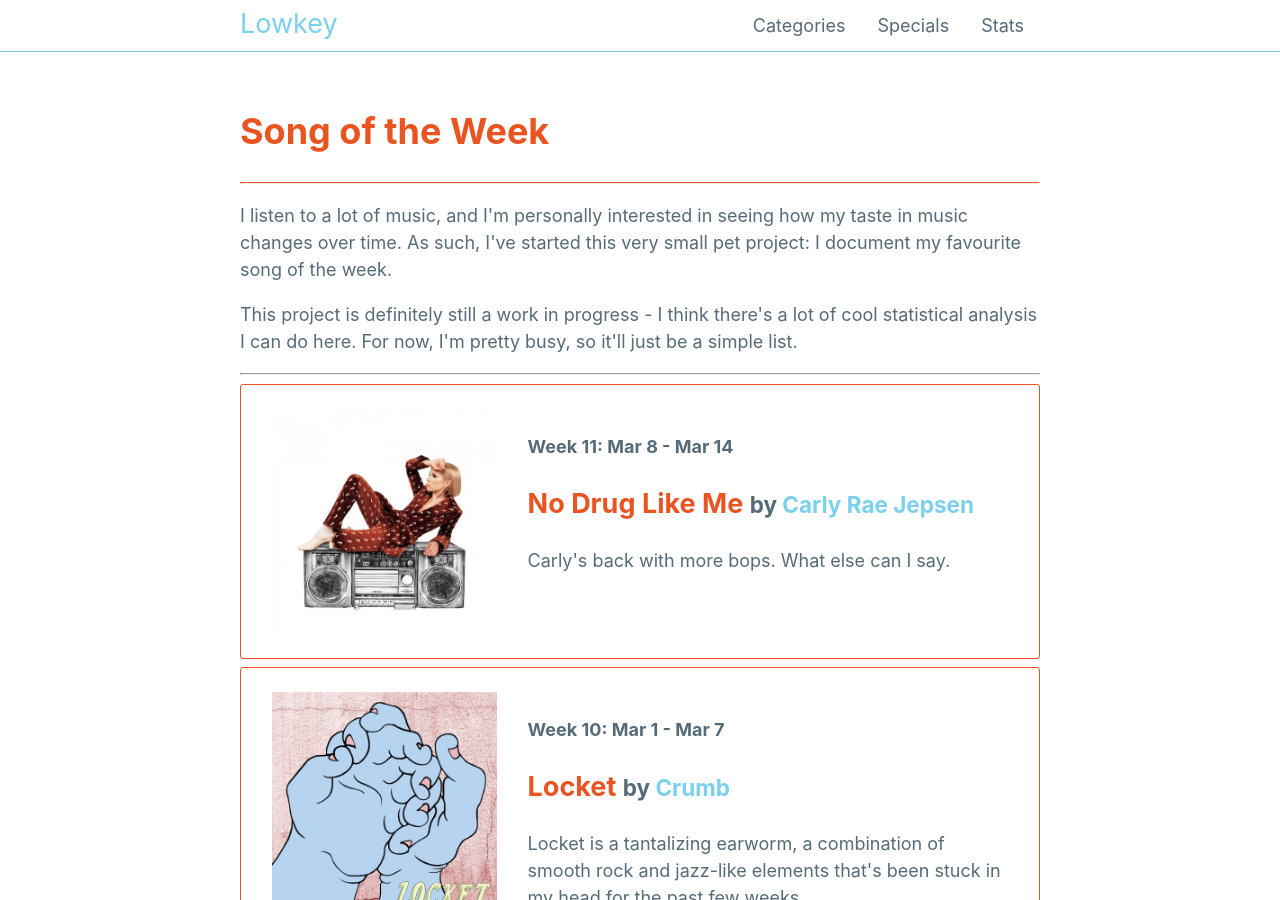
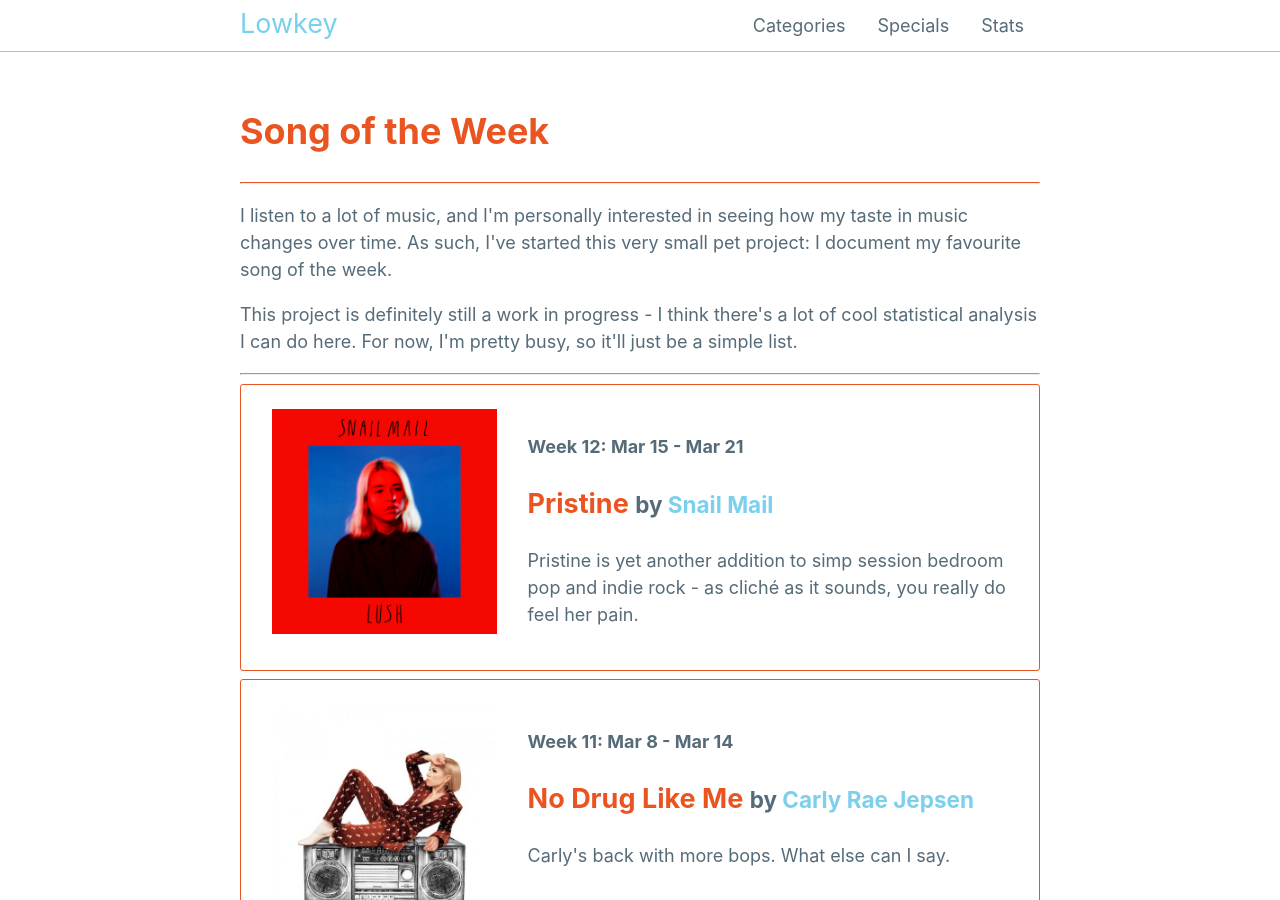
Before and after one commit to mattxwang/lowkey, a Jekyll site: the page built from _stats/song-of-the-week.html, in a window 1280 px wide and 900 px high. Built offline with Jekyll 4.4.1, drawn with Linux system fonts in a browser that asks for light colours.

Commit message:
pristine!!!

```diff
--- a/_data/stats.yml
+++ b/_data/stats.yml
@@ -109,3 +109,13 @@
     year: 2019
     blurb: >
       Carly's back with more bops. What else can I say.
+  week12:
+    week: "Week 12: Mar 15 - Mar 21"
+    title: "Pristine"
+    artist: "Snail Mail"
+    album: "Lush"
+    album_art: "lush.png"
+    genre: "indie rock"
+    year: 2018
+    blurb: >
+      Pristine is yet another addition to simp session bedroom pop and indie rock - as cliché as it sounds, you really do feel her pain.
```
Also changed, not shown: img/albums/lush.png (added).
